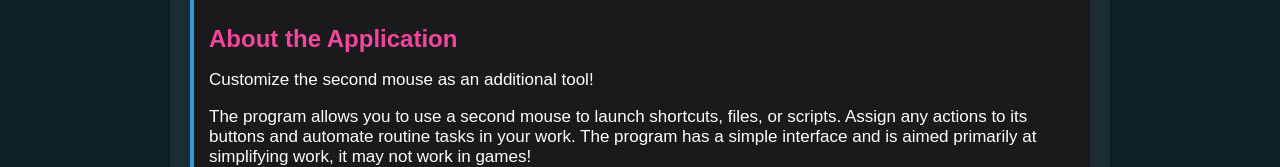
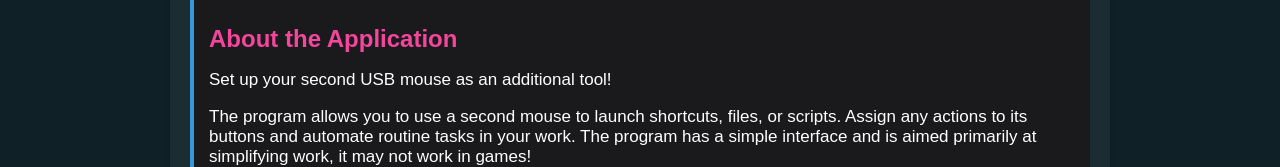
Before and after one commit to YakimV/CMC_page, a plain HTML site: page index.html in a window 1280 px wide. Shown: the part 473-640 px from the top of the page. Drawn offline with Linux system fonts and the light colour scheme.

Commit message:
Update index.html

```diff
--- a/index.html
+++ b/index.html
@@ -39,7 +39,7 @@
 
         <section class="description">
             <h2>About the Application</h2>
-            <p>Customize the second mouse as an additional tool!</p>
+            <p>Set up your second USB mouse as an additional tool!</p>
             <p>The program allows you to use a second mouse to launch shortcuts, files, or scripts. Assign any actions to its buttons and automate routine tasks in your work.  The program has a simple interface and is aimed primarily at simplifying work, it may not work in games!</p>
             <p>The program is actively developing, I recommend checking sources for the release of a new version of CMC</p>
             <!-- <a class = "DonatA" href="#Donation">Support development</a> -->
```
